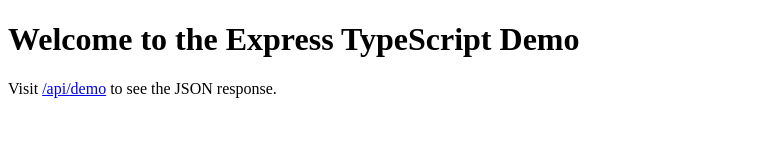
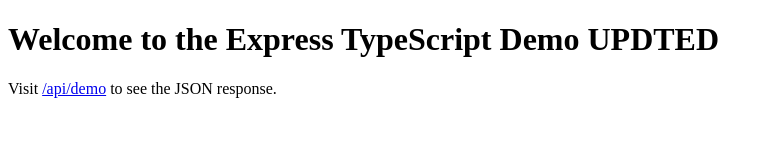
Before and after one commit to zap-co/xforms, a website: page public/index.html in a window 1280 px wide. Shown: the whole page, without its empty margins (0-773 px from the left). Drawn offline with Linux system fonts and the light colour scheme.

Commit message:
Update index.html

```diff
--- a/public/index.html
+++ b/public/index.html
@@ -6,7 +6,7 @@
     <title>Express TypeScript Demo updated</title>
   </head>
   <body>
-    <h1>Welcome to the Express TypeScript Demo</h1>
+    <h1>Welcome to the Express TypeScript Demo UPDTED</h1>
     <p>Visit <a href="/api/demo">/api/demo</a> to see the JSON response.</p>
   </body>
 </html>
```
